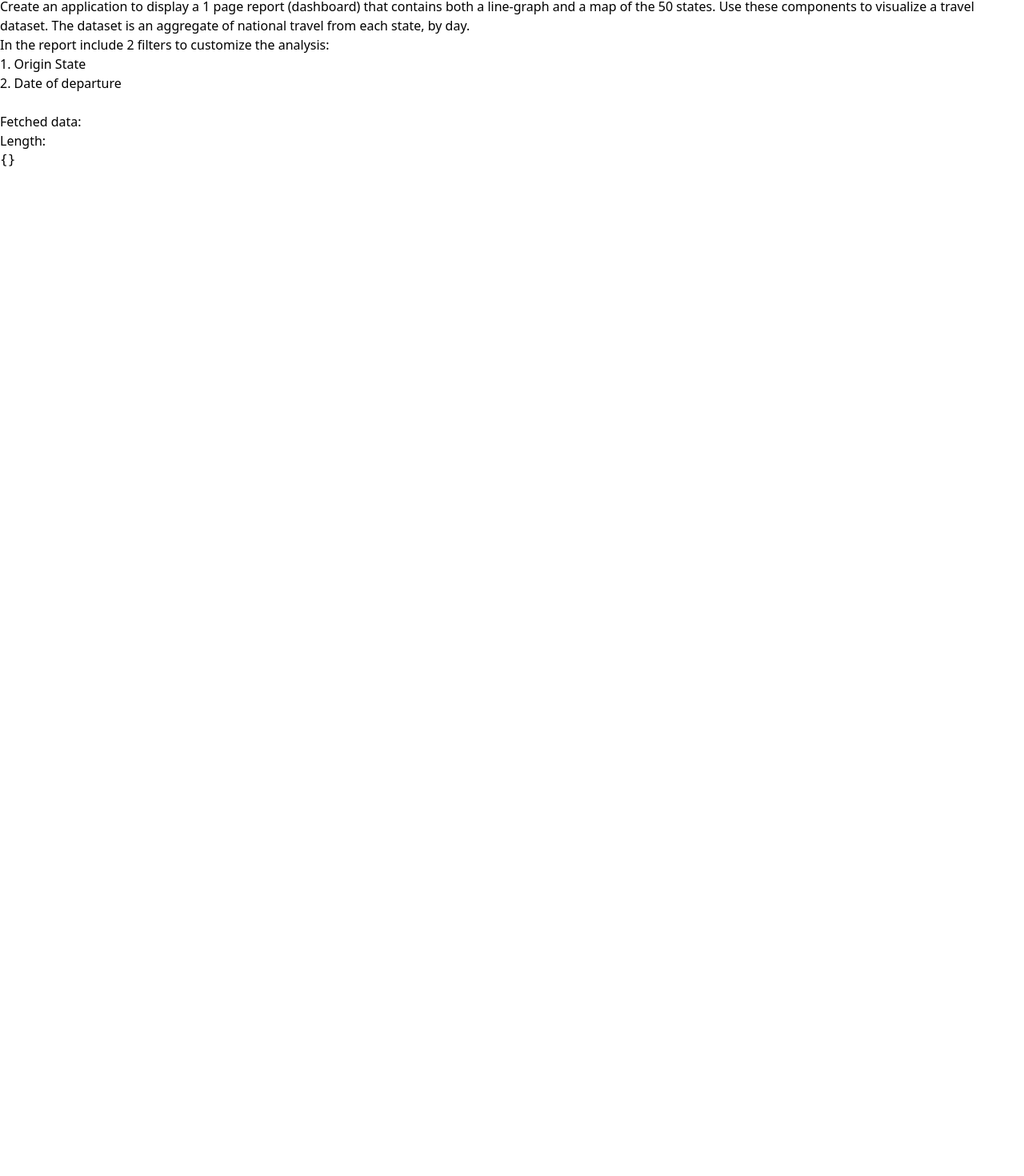
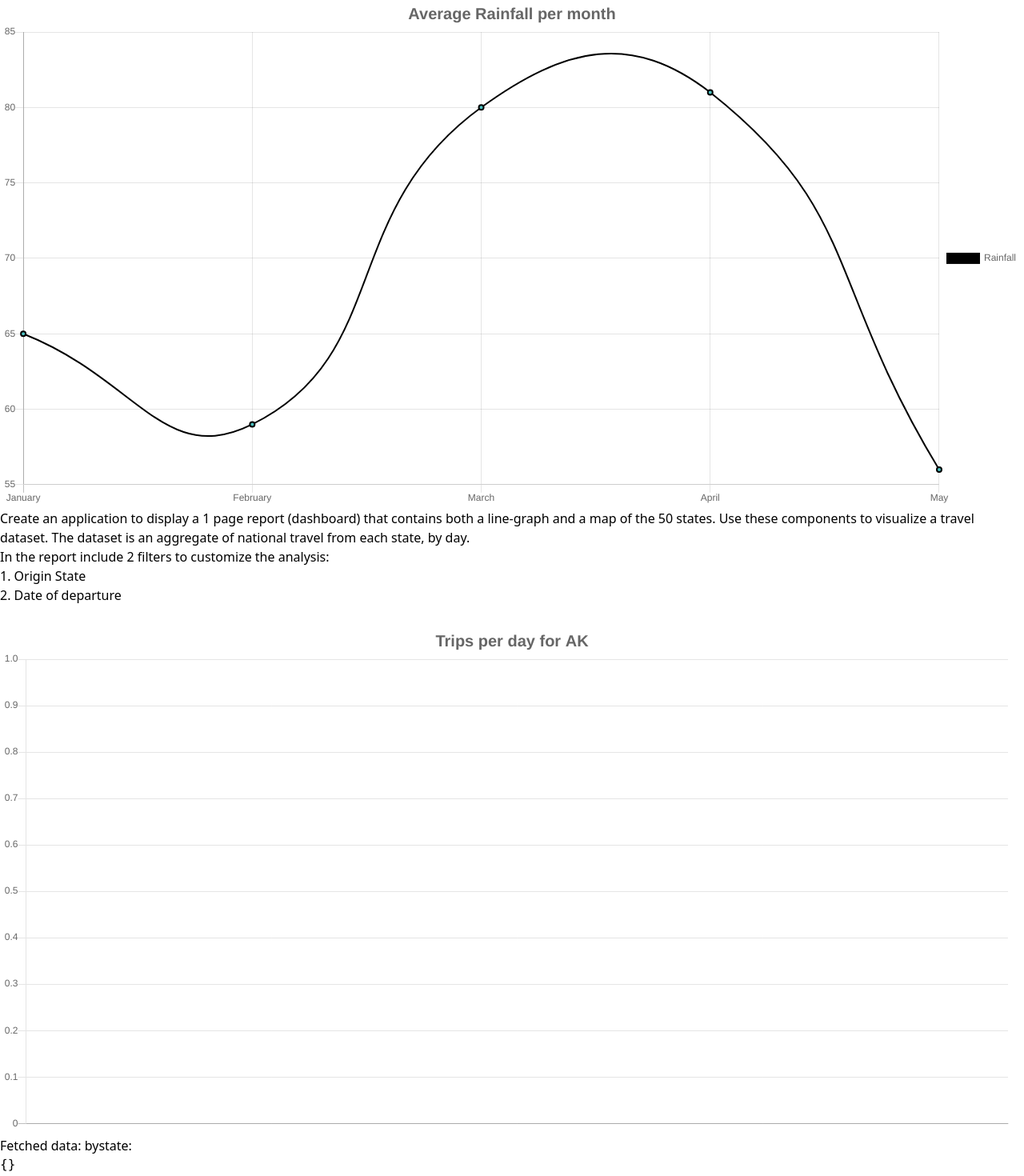
Before and after one commit to hillscottc/travel-graphing, a React app: page / in a window 1280 px wide. Shown: the part 4-1474 px from the top of the page at 80% size. Before the commit the page ends 800 px from the top, so only its background shows below. Built offline with nearby package versions, Linux system fonts and the light colour scheme; no server answers.

Commit message:
some demo graphs

```diff
--- a/package.json
+++ b/package.json
@@ -15,6 +15,7 @@
   "description": "Webpack 5 boilerplate with React 17, Tailwind 2, using babel, sass, with HMR and an optimized production build",
   "dependencies": {
     "react": "^17.0.1",
+    "react-chartjs-2": "^2.11.1",
     "react-dom": "^17.0.1",
     "tailwindcss": "^2.0.2"
   },
--- a/src/App.js
+++ b/src/App.js
@@ -1,11 +1,13 @@
 import { Component } from 'react'
 import Dashboard from './Dashboard.jsx'
+import SampleGraph from './SampleGraph.jsx'
 import './app.styles.scss'
 
 class App extends Component {
   render() {
     return (
       <div>
+        <SampleGraph />
         <Dashboard />
       </div>
     )
--- a/src/Dashboard.jsx
+++ b/src/Dashboard.jsx
@@ -1,20 +1,52 @@
-import { useEffect, useState } from 'react'
+import React, { useEffect, useState } from 'react'
+import { Line } from 'react-chartjs-2'
 
 // I have to use my own cors proxy here, because the dataUrl doesn't have 'Access-Control-Allow-Origin'
 const proxyUrl = 'https://fathomless-chamber-37370.herokuapp.com/'
 const dataUrl =
   'https://arrivalist-puzzles.s3.amazonaws.com/national_travel.json'
 
+function isEmpty(obj) {
+  return Object.keys(obj).length === 0
+}
+
 export default function Dashboard() {
-  const [data, setData] = useState({})
+  const [travelData, setTravelData] = useState({})
   useEffect(() => {
     fetch(proxyUrl + dataUrl)
       .then((response) => response.json())
-      .then((json) => setData(json.data))
+      .then((json) => setTravelData(json.data))
       .catch((e) => {
         console.error('Failed fetch:', e)
       })
   }, [])
+
+  const testState = 'AK'
+
+  const getByState = (state) => {
+    let graphData = {
+      labels: [],
+      datasets: [
+        {
+          label: 'Rainfall',
+          fill: false,
+          lineTension: 0.5,
+          backgroundColor: 'rgba(75,192,192,1)',
+          borderColor: 'rgba(0,0,0,1)',
+          borderWidth: 2,
+          data: [],
+        },
+      ],
+    }
+
+    if (isEmpty(travelData)) return {}
+
+    const byState = travelData.filter((x) => x['home_state'] === state)
+    graphData.datasets[0].label = state
+    graphData.labels = byState.map((x) => x['trip_date'])
+    graphData.datasets[0].data = byState.map((x) => x['trip_count'])
+    return graphData
+  }
 
   return (
     <main>
@@ -34,10 +66,29 @@ export default function Dashboard() {
         </div>
       </section>
       <br />
+
       <section>
-        Fetched data:
-        <div>Length: {data.length}</div>
-        <pre>{JSON.stringify(data, null, 2)}</pre>
+        <Line
+          data={getByState(testState)}
+          options={{
+            title: {
+              display: true,
+              text: 'Trips per day for ' + testState,
+              fontSize: 20,
+            },
+            legend: {
+              display: true,
+              position: 'right',
+            },
+          }}
+        />
+      </section>
+
+      <section>
+        Fetched data: bystate:
+        <pre>{JSON.stringify(getByState(testState), null, 2)}</pre>
+        <div>All travelData length: {travelData.length}</div>
+        {/*<pre>{JSON.stringify(travelData, null, 2)}</pre>*/}
       </section>
     </main>
   )
--- /dev/null
+++ b/src/SampleGraph.jsx
@@ -0,0 +1,40 @@
+import React from 'react'
+import { Line } from 'react-chartjs-2'
+
+// FROM https://www.educative.io/edpresso/how-to-use-chartjs-to-create-charts-in-react
+
+const graphData = {
+  labels: ['January', 'February', 'March', 'April', 'May'],
+  datasets: [
+    {
+      label: 'Rainfall',
+      fill: false,
+      lineTension: 0.5,
+      backgroundColor: 'rgba(75,192,192,1)',
+      borderColor: 'rgba(0,0,0,1)',
+      borderWidth: 2,
+      data: [65, 59, 80, 81, 56],
+    },
+  ],
+}
+
+export default function SampleGraph() {
+  return (
+    <div>
+      <Line
+        data={graphData}
+        options={{
+          title: {
+            display: true,
+            text: 'Average Rainfall per month',
+            fontSize: 20,
+          },
+          legend: {
+            display: true,
+            position: 'right',
+          },
+        }}
+      />
+    </div>
+  )
+}
```
Also changed, not shown: 2 other files (tests, documents, lock files or other folders).
